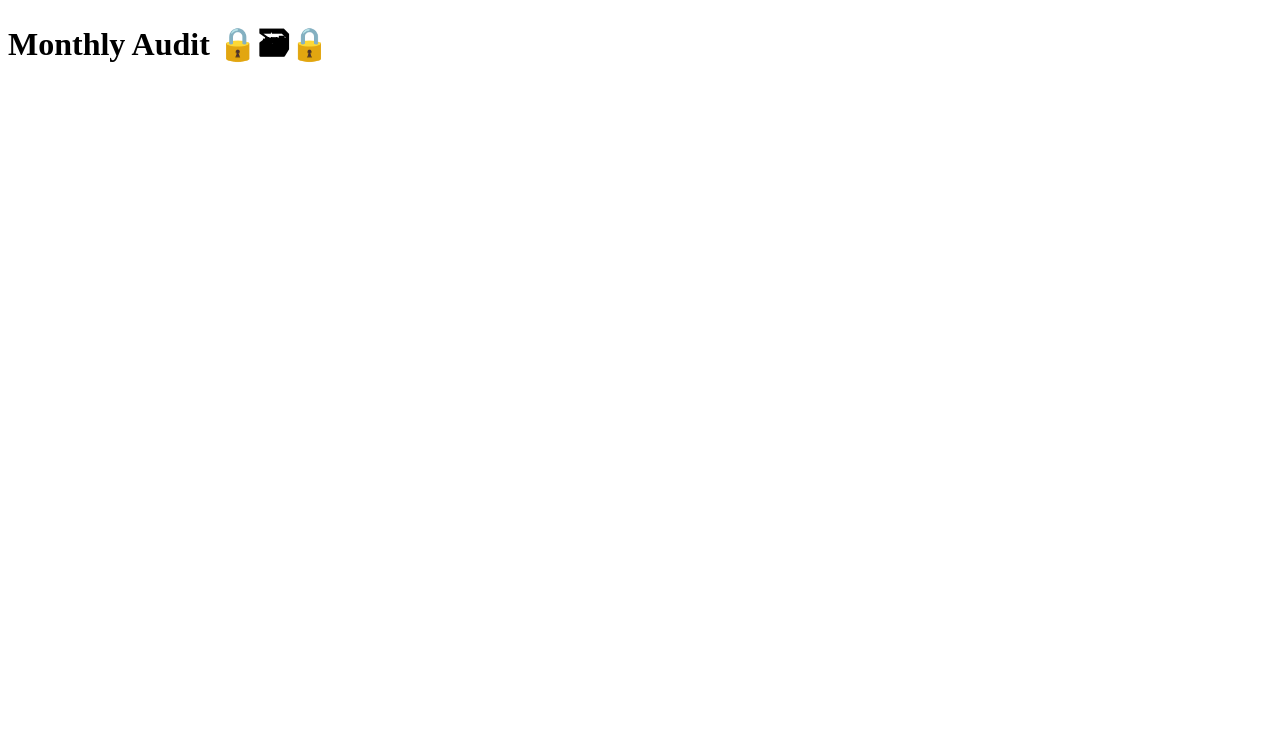
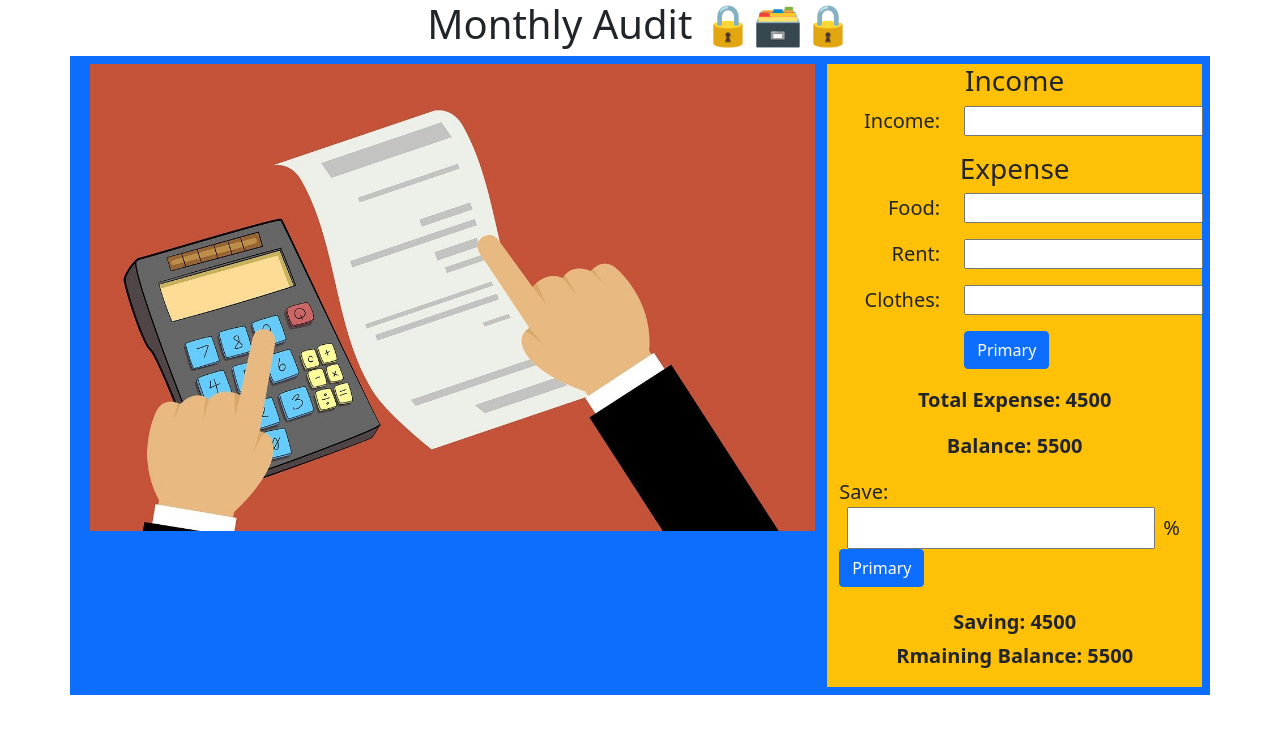
Before and after one commit to mdmehedihasan/monthly-audit, a plain HTML site: page index.html in a window 1280 px wide. Drawn offline with nearby package versions, Linux system fonts and the light colour scheme.

Commit message:
form is added

```diff
--- a/css/style.css
+++ b/css/style.css
@@ -0,0 +1,6 @@
+body{
+    background-color: #f2f2f2;
+}
+.calculate_button{
+  padding: 0px 10px 0px 10px;
+}
--- a/index.html
+++ b/index.html
@@ -9,23 +9,88 @@
     <link rel="stylesheet" href="css/style.css">
 
     <!-- bootstrap link -->
-    <script src="https://cdn.jsdelivr.net/npm/bootstrap@5.1.3/dist/js/bootstrap.bundle.min.js"
-        integrity="sha384-ka7Sk0Gln4gmtz2MlQnikT1wXgYsOg+OMhuP+IlRH9sENBO0LRn5q+8nbTov4+1p"
-        crossorigin="anonymous"></script>
+    <link href="https://cdn.jsdelivr.net/npm/bootstrap@5.1.3/dist/css/bootstrap.min.css" rel="stylesheet"
+        integrity="sha384-1BmE4kWBq78iYhFldvKuhfTAU6auU8tT94WrHftjDbrCEXSU1oBoqyl2QvZ6jIW3" crossorigin="anonymous">
 </head>
 
 <body>
     <!-- header part -->
-    <header>
-        <h1>Monthly Audit 🔒🗃🔒</h1>
+    <header class="container">
+        <h1 class="text-center">Monthly Audit 🔒🗃🔒</h1>
     </header>
     <main>
+        <div class="container">
+            <!-- left part of the section -->
+            <div class="row bg-primary p-2">
+                <div class="col-sm-8 bg-primary">
+                    <img class="img-fluid" src="images/monthly_audit.jpg" alt="">
+                </div>
 
+                <!-- right part of the section -->
+                <div class="col-sm-4 bg-warning">
+                    <h3 class="text-center">Income</h3>
+                    <div class="row">
+                        <div class="col-sm-4 text-end fs-5">
+                            <p>Income:</p>
+                        </div>
+                        <div class=" col-sm-8"><input type="text"></div>
+                    </div>
+
+                    <h3 class="text-center">Expense</h3>
+                    <div class="row">
+                        <div class="col-sm-4 text-end fs-5">
+                            <p>Food:</p>
+                        </div>
+                        <div class=" col-sm-8"><input type="text"></div>
+                    </div>
+                    <div class="row">
+                        <div class="col-sm-4 text-end fs-5">
+                            <p>Rent:</p>
+                        </div>
+                        <div class=" col-sm-8"><input type="text"></div>
+                    </div>
+                    <div class="row">
+                        <div class="col-sm-4 text-end fs-5">
+                            <p>Clothes:</p>
+                        </div>
+                        <div class=" col-sm-8"><input type="text"></div>
+                    </div>
+
+                    <div class="row">
+                        <div class="col-sm-4 text-end fs-5">
+
+                        </div>
+                        <div class=" col-sm-8"><button type="button" class="btn btn-primary">Primary</button>
+                        </div>
+                    </div>
+                    <div>
+                        <p class="fs-5 fw-bold text-center mt-3">Total Expense: 4500</p>
+                        <p class="fs-5 fw-bold text-center mb-3">Balance: 5500</p>
+                    </div>
+
+                    <div class="row">
+                        <p class="fs-5">Save: <input class="p-1 mx-2" type="text">% <button type="button"
+                                class="btn btn-primary">Primary</button>
+                        </p>
+                    </div>
+
+                    <div>
+                        <p class="fs-5 fw-bold text-center my-1">Saving: 4500</p>
+                        <p class="fs-5 fw-bold text-center mb-3">Rmaining Balance: 5500</p>
+                    </div>
+
+
+                </div>
+            </div>
     </main>
     <footer>
 
     </footer>
     <script src="js/cost-calculate.js"></script>
+
+    <script src="https://cdn.jsdelivr.net/npm/bootstrap@5.1.3/dist/js/bootstrap.bundle.min.js"
+        integrity="sha384-ka7Sk0Gln4gmtz2MlQnikT1wXgYsOg+OMhuP+IlRH9sENBO0LRn5q+8nbTov4+1p"
+        crossorigin="anonymous"></script>
 </body>
 
 </html>
```
Also changed, not shown: images/monthly_audit.jpg (added), js/cost-calculate.js (line endings or trailing spaces).
